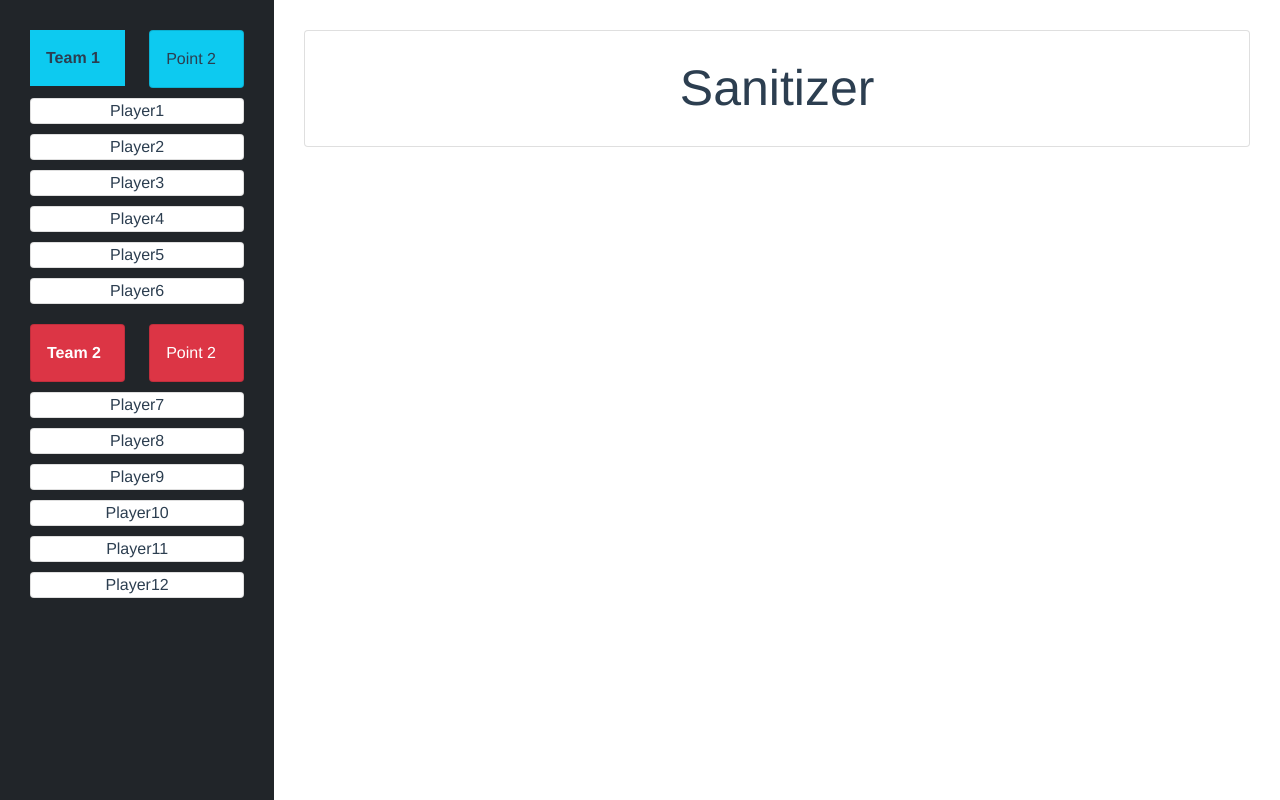
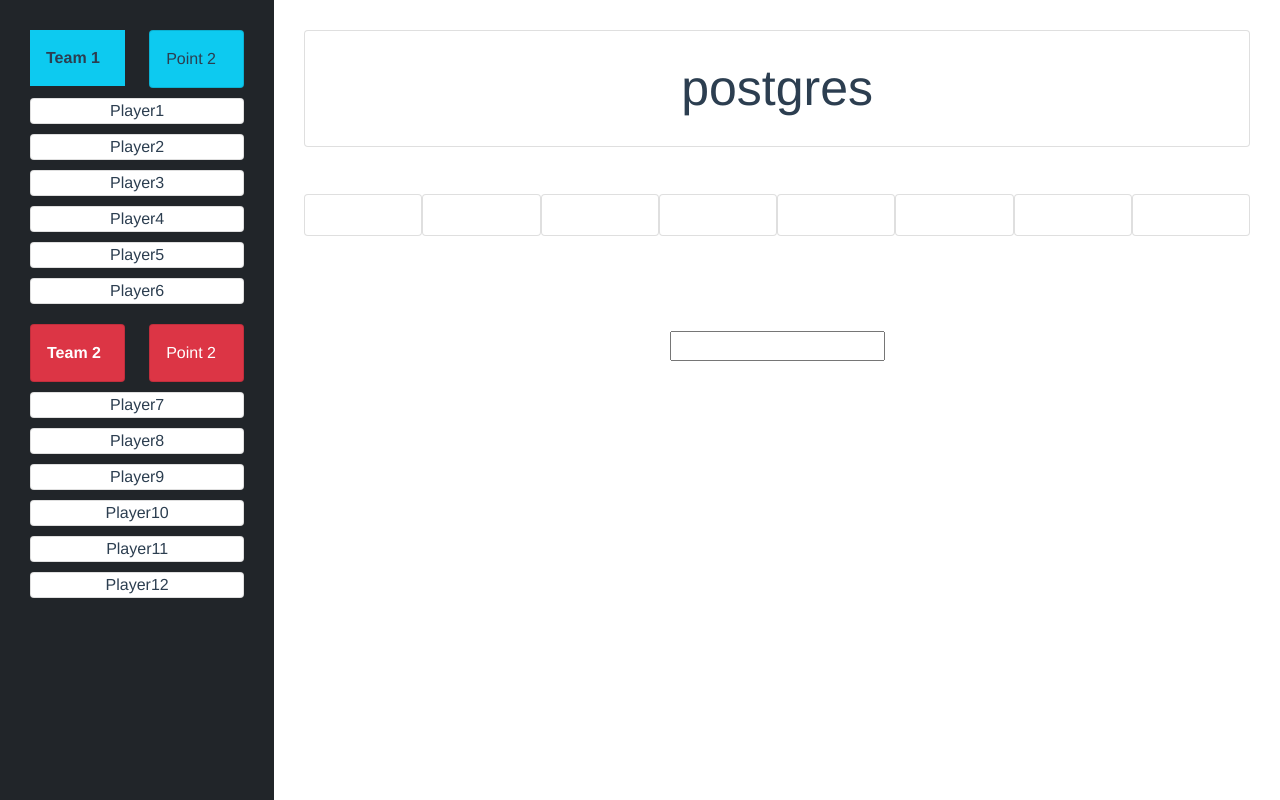
Before and after one commit to group-project-5-rmt8/spelling-game, a Vue app in the folder client/: page / in a window 1280 px wide. Built offline with nearby package versions, Linux system fonts and the light colour scheme.

Commit message:
add function

```diff
--- a/client/src/views/Home.vue
+++ b/client/src/views/Home.vue
@@ -1,13 +1,30 @@
 <template>
   <div class="home">
     <div class="card text-clue">
-      Sanitizer
+      {{ word }}
     </div>
 
-    <div>
+    <div class="container" style="margin-top: 5%">
       <div class="row">
-        <!-- <div class="col" v-for="aword in wordArray" :key="aword" v-text="aword" ></div> -->
+        <div
+          class="col card"
+          v-for="n in word.length"
+          :key="n"
+          id="alphabetCard"
+          v-text="charContainer[n]"
+        >
+          <!-- {{ charContainer[n] || '' }} -->
+        </div>
       </div>
+    </div>
+
+    <div class=" d-flex justify-content-center" style="margin-top: 10%">
+      <input
+        type="text"
+        v-model="inputChar"
+        maxlength="1"
+        @keydown="onChangeWord"
+      />
     </div>
   </div>
 </template>
@@ -19,15 +36,25 @@ export default {
   name: 'Home',
   data () {
     return {
-      word: 'SANITIZER'
+      word: 'postgres',
+      inputChar: '',
+      charContainer: []
+    }
+  },
+  methods: {
+    onChangeWord (event) {
+      console.log(event.key)
+      if (event.key !== 'Enter') {
+        this.charContainer.push(this.inputChar)
+        this.inputChar = ''
+      }
+    }
+  },
+  computed: {
+    wordArray: function () {
+      return this.word.split('')
     }
   }
-  // computed: {
-  //   wordArray: this.word.split('')
-  // },
-  // created () {
-  //   console.log(this.wordArray)
-  // }
 }
 </script>
 
@@ -40,4 +67,8 @@ export default {
   padding: 20px;
   font-size: 50px;
 }
+
+#alphabetCard {
+  padding: 20px;
+}
 </style>
```
Also changed, not shown: 1 other file (tests, documents, lock files or other folders).
